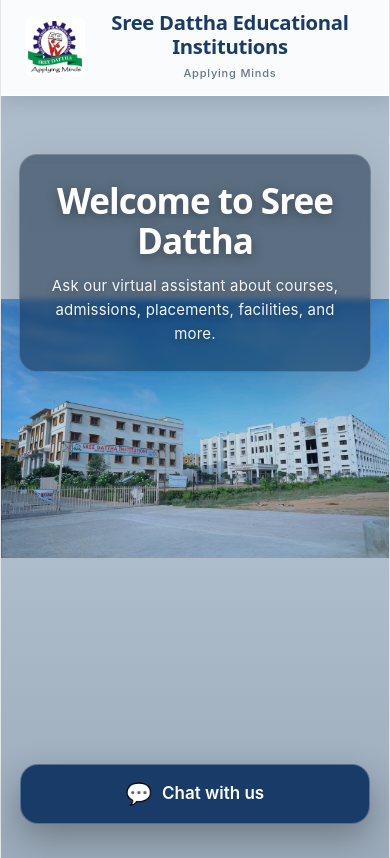
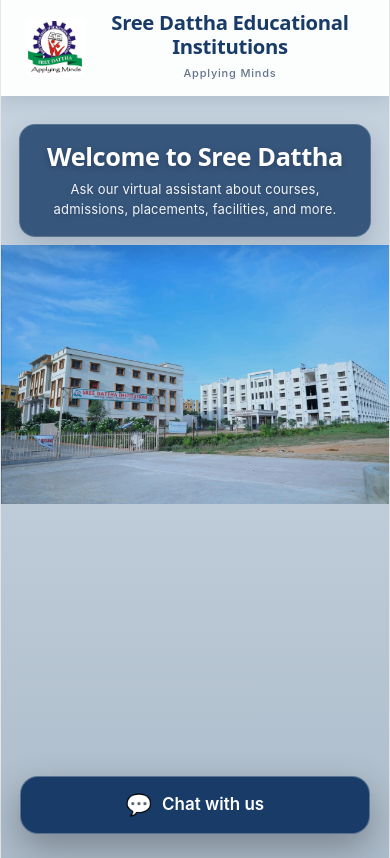
Before and after one commit to gayamneha17-dot/sreedattha-chatbot, a React app in the folder frontend/: page / in a window 390 px wide. Built offline with nearby package versions, Linux system fonts and the light colour scheme; the HTML template or start-up script is replaced by a standard one.

Commit message:
Refine mobile welcome section and chat button layout

```diff
--- a/frontend/src/App.css
+++ b/frontend/src/App.css
@@ -33,7 +33,6 @@ textarea {
 
 .app {
   position: relative;
-
   width: 100%;
   min-height: 100vh;
 
@@ -45,14 +44,9 @@ textarea {
   overflow: hidden;
 }
 
-
-/* Dark transparent layer over campus photo */
-
 .background-overlay {
   position: absolute;
-
   inset: 0;
-
   min-height: 100%;
 
   background:
@@ -64,7 +58,6 @@ textarea {
     );
 
   z-index: 0;
-
   pointer-events: none;
 }
 
@@ -75,9 +68,7 @@ textarea {
 
 .site-header {
   position: relative;
-
   z-index: 2;
-
   width: 100%;
 
   padding: 14px 6%;
@@ -94,15 +85,11 @@ textarea {
 
 .header-content {
   width: 100%;
-
   max-width: 1400px;
-
   margin: 0 auto;
 
   display: flex;
-
   align-items: center;
-
   gap: 18px;
 }
 
@@ -113,7 +100,6 @@ textarea {
 
 .college-logo {
   width: 82px;
-
   height: 82px;
 
   flex-shrink: 0;
@@ -134,9 +120,7 @@ textarea {
 
 .college-title {
   display: flex;
-
   flex-direction: column;
-
   justify-content: center;
 }
 
@@ -485,7 +469,6 @@ textarea {
 
 /* ==================================================
    MESSAGES AREA
-   KEEP THIS - CHAT SCROLLING
 ================================================== */
 
 .messages-container {
@@ -836,7 +819,6 @@ textarea {
 
 /* ==================================================
    MOBILE
-   SHOW COMPLETE CAMPUS IMAGE
 ================================================== */
 
 @media (max-width: 600px) {
@@ -847,38 +829,36 @@ textarea {
     background-attachment: scroll;
 
     /*
-       Important mobile change:
-       contain shows the complete landscape campus image
-       instead of zooming/cropping it.
+       Keep the complete campus photo visible.
     */
     background-size: contain;
 
-    background-position: center center;
+    /*
+       Move campus picture slightly UP compared
+       with the previous version.
+    */
+    background-position: center 245px;
 
     background-repeat: no-repeat;
 
-    /*
-       This fills any space around the landscape image
-       on a portrait phone.
-    */
     background-color: #dbe7f1;
   }
 
-
-  /* Softer overlay because complete image is visible */
 
   .background-overlay {
     background:
       linear-gradient(
         180deg,
-        rgba(10, 35, 65, 0.24) 0%,
-        rgba(10, 35, 65, 0.18) 50%,
-        rgba(10, 35, 65, 0.30) 100%
+        rgba(10, 35, 65, 0.10) 0%,
+        rgba(10, 35, 65, 0.12) 50%,
+        rgba(10, 35, 65, 0.22) 100%
       );
   }
 
 
-  /* Header */
+  /* ==================================================
+     MOBILE HEADER
+  ================================================== */
 
   .site-header {
     padding:
@@ -920,65 +900,112 @@ textarea {
   }
 
 
-  /* Welcome */
+  /* ==================================================
+     MOBILE WELCOME
+  ================================================== */
 
   .main-content {
     min-height:
       calc(100vh - 82px);
 
+    display: flex;
+
+    justify-content: center;
+
+    align-items: flex-start;
+
     padding:
-      58px
+      28px
       18px
       135px;
   }
 
   .welcome-section {
-    max-width: 370px;
+    width: 100%;
+
+    max-width: 360px;
 
     padding:
-      25px
-      20px;
+      17px
+      18px;
 
-    border-radius: 18px;
+    border-radius: 16px;
 
     background:
-      rgba(8, 30, 55, 0.50);
+      rgba(24, 59, 103, 0.82);
+
+    border:
+      1px solid
+      rgba(255, 255, 255, 0.18);
+
+    box-shadow:
+      0 10px 25px
+      rgba(15, 23, 42, 0.16);
+
+    backdrop-filter: blur(3px);
   }
 
   .welcome-section h2 {
-    margin-bottom: 14px;
+    margin:
+      0
+      0
+      9px;
+
+    color: #ffffff;
 
     font-size:
-      clamp(32px, 9vw, 41px);
+      clamp(24px, 6.5vw, 29px);
 
-    line-height: 1.14;
+    font-weight: 700;
+
+    line-height: 1.15;
+
+    letter-spacing: -0.4px;
+
+    text-shadow:
+      0 2px 7px
+      rgba(0, 0, 0, 0.25);
   }
 
   .welcome-section p {
-    max-width: 330px;
+    max-width: 320px;
 
-    font-size: 15px;
+    margin: 0 auto;
 
-    line-height: 1.6;
+    color: #f1f5f9;
+
+    font-size: 13px;
+
+    line-height: 1.5;
+
+    text-shadow:
+      0 1px 5px
+      rgba(0, 0, 0, 0.22);
   }
 
 
-  /* Chat launcher */
+  /* ==================================================
+     MOBILE CHAT BUTTON
+  ================================================== */
 
   .chat-launcher {
     left: 50%;
 
-    bottom: 20px;
+    /*
+       Keep button lower on the screen so it does not
+       sit over the main college buildings.
+    */
+    bottom: 10px;
 
     width:
       calc(100% - 40px);
 
     max-width: 350px;
 
-    min-height: 60px;
+    min-height: 58px;
 
     padding:
-      16px
+      14px
       24px;
 
     border-radius: 18px;
@@ -995,7 +1022,9 @@ textarea {
   }
 
 
-  /* Chat window */
+  /* ==================================================
+     MOBILE CHAT WINDOW
+  ================================================== */
 
   .chat-window {
     left: 50%;
@@ -1032,7 +1061,9 @@ textarea {
   }
 
 
-  /* KEEP MOBILE CHAT SCROLLING */
+  /* ==================================================
+     KEEP MOBILE CHAT SCROLLING
+  ================================================== */
 
   .messages-container {
     flex: 1 1 0;
@@ -1055,7 +1086,9 @@ textarea {
   }
 
 
-  /* Chat input */
+  /* ==================================================
+     MOBILE CHAT INPUT
+  ================================================== */
 
   .chat-input-container {
     flex: 0 0 auto;
@@ -1112,32 +1145,38 @@ textarea {
 
   .main-content {
     padding:
-      45px
+      24px
       14px
       125px;
   }
 
   .welcome-section {
     padding:
-      22px
-      16px;
+      15px
+      14px;
+
+    max-width: 340px;
   }
 
   .welcome-section h2 {
-    font-size: 31px;
+    margin-bottom: 8px;
+
+    font-size: 24px;
   }
 
   .welcome-section p {
-    font-size: 14px;
+    font-size: 12px;
+
+    line-height: 1.45;
   }
 
   .chat-launcher {
     width:
       calc(100% - 28px);
 
-    bottom: 14px;
+    bottom: 8px;
 
-    min-height: 56px;
+    min-height: 54px;
 
     font-size: 16px;
   }
```
